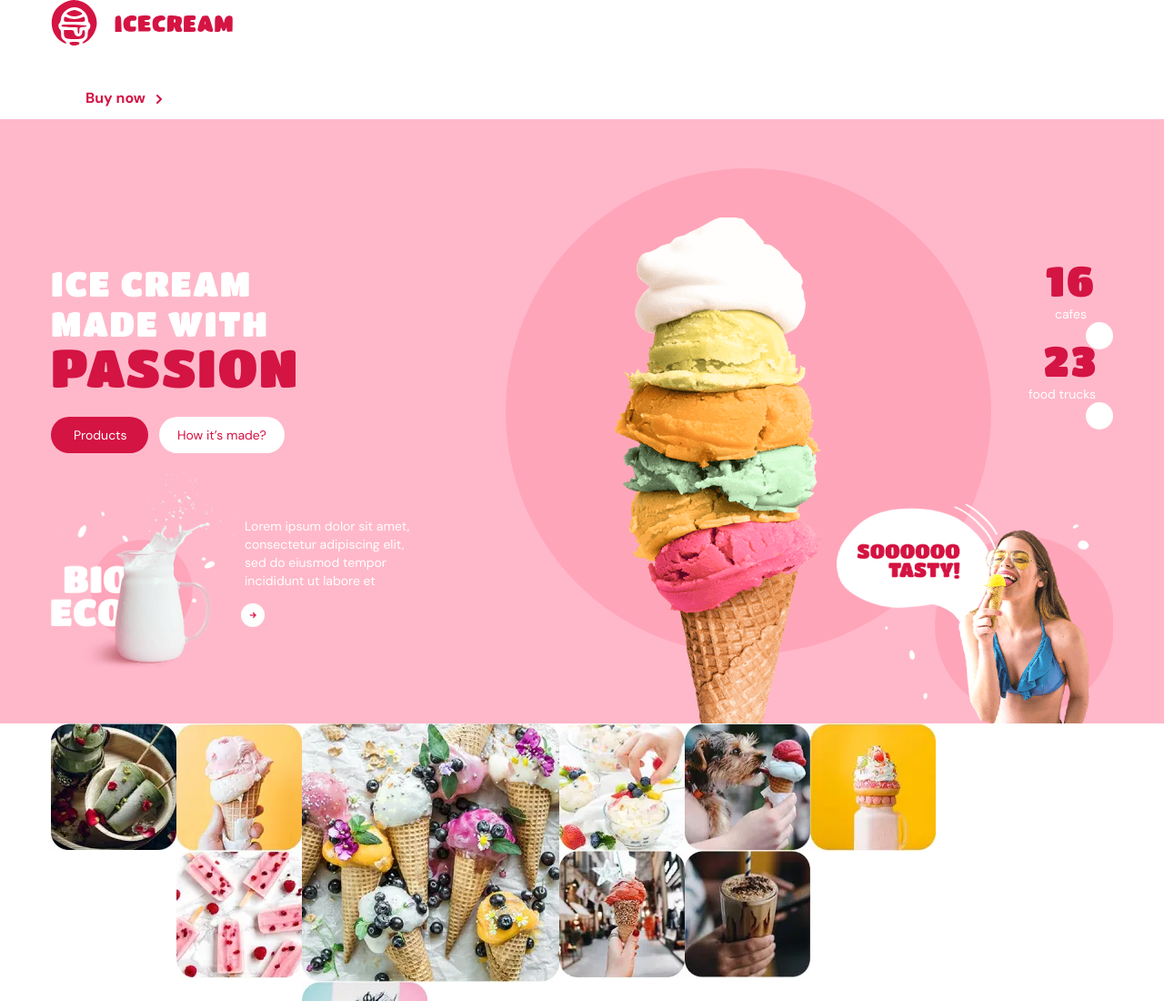
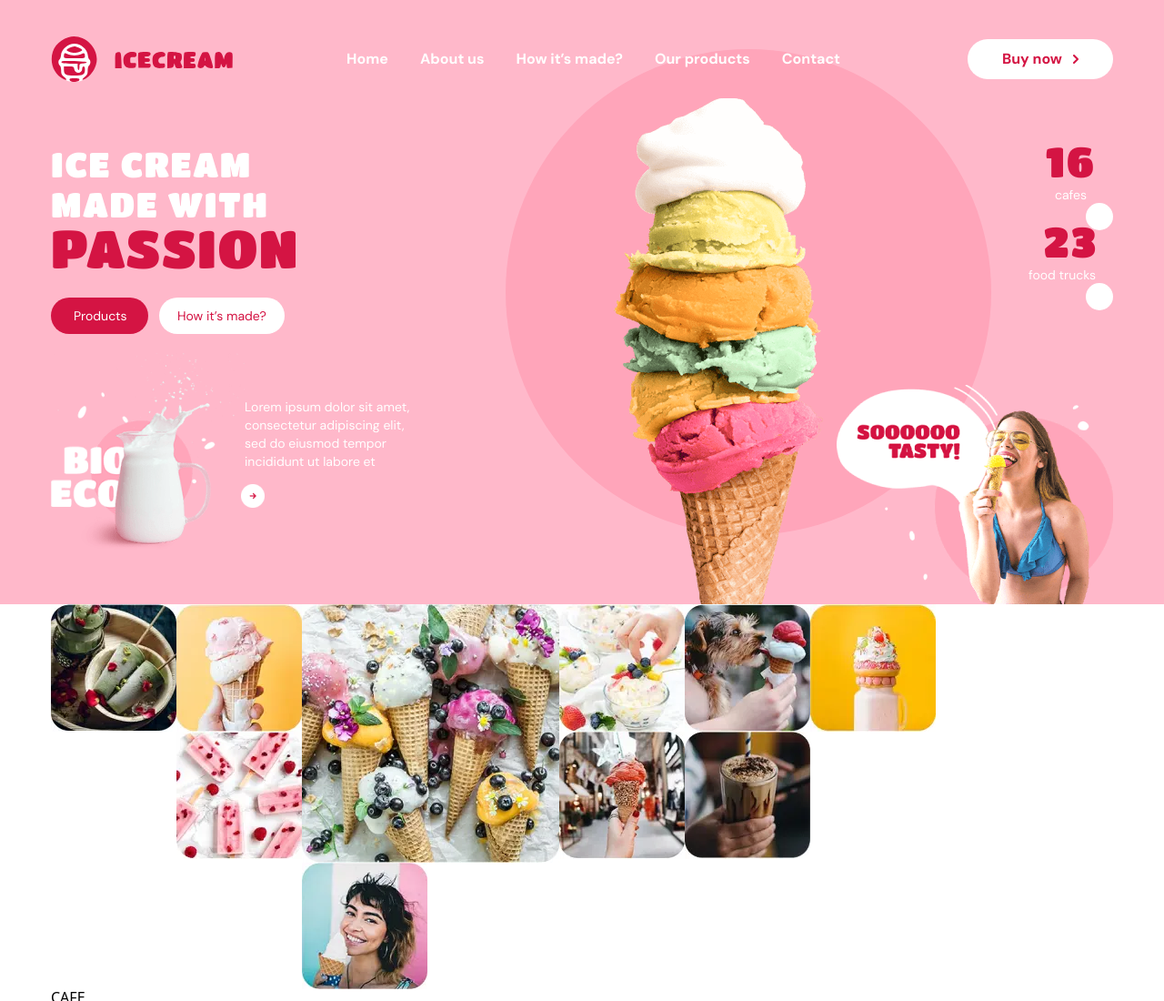
Before and after one commit to Stanislav-lebid/team-project, a website built with Parcel: page src/index.html in a window 1280 px wide. Shown: the top 1100 px of the page at 91% size. Built offline with nearby package versions, Linux system fonts and the light colour scheme.

Commit message:
стилі для навігації

```diff
--- a/src/sass/_header-page.scss
+++ b/src/sass/_header-page.scss
@@ -1,3 +1,4 @@
+/* Хедер */
 .header-nav {
     position: absolute;
     top: 0;
@@ -14,7 +15,6 @@
             flex-grow: 1;
         }
     }
-
     &__outer-margin {
         @include media-max (768px) {
             padding: 8px 0 8px 0;
--- a/src/sass/index.scss
+++ b/src/sass/index.scss
@@ -4,6 +4,7 @@
 @import './mixin';
 @import './utils/base';
 
+@import './header-page';
 @import './header-hero';
 @import './logo';
 @import './navigation';
```
Also changed, not shown: src/sass/index.css, 1 other file.
